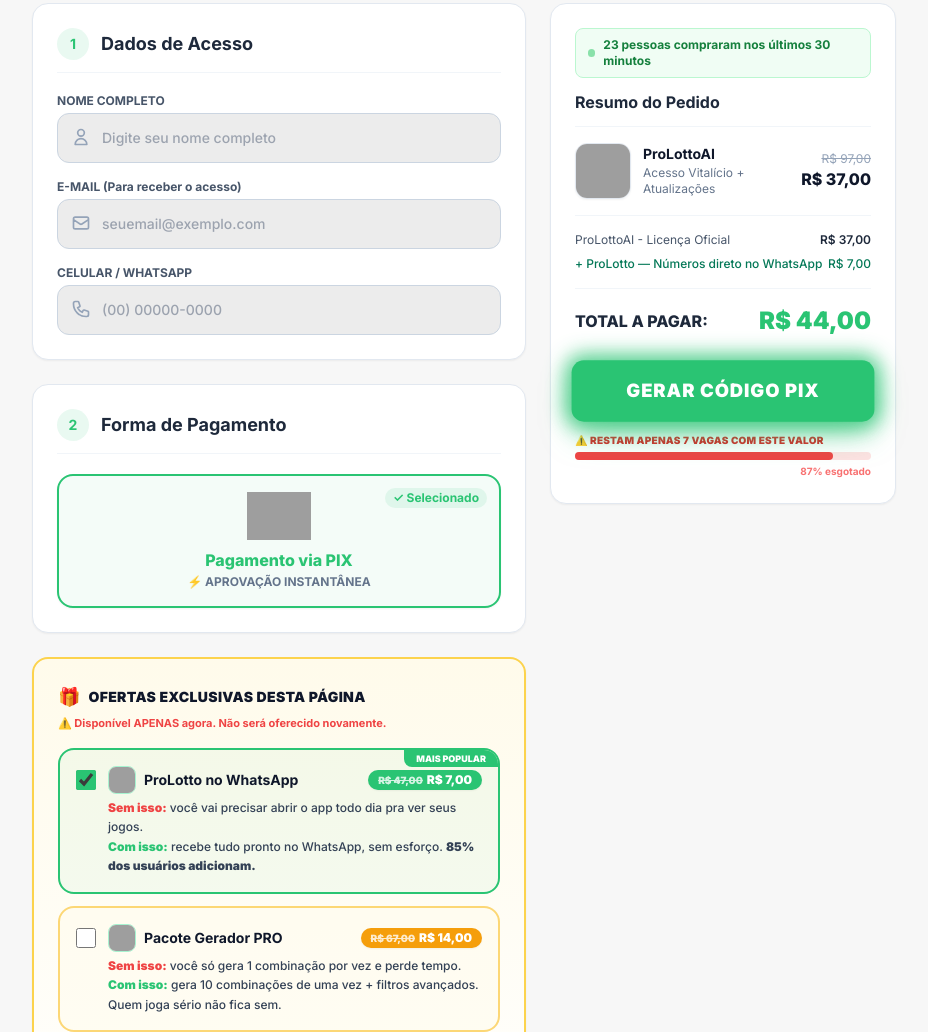
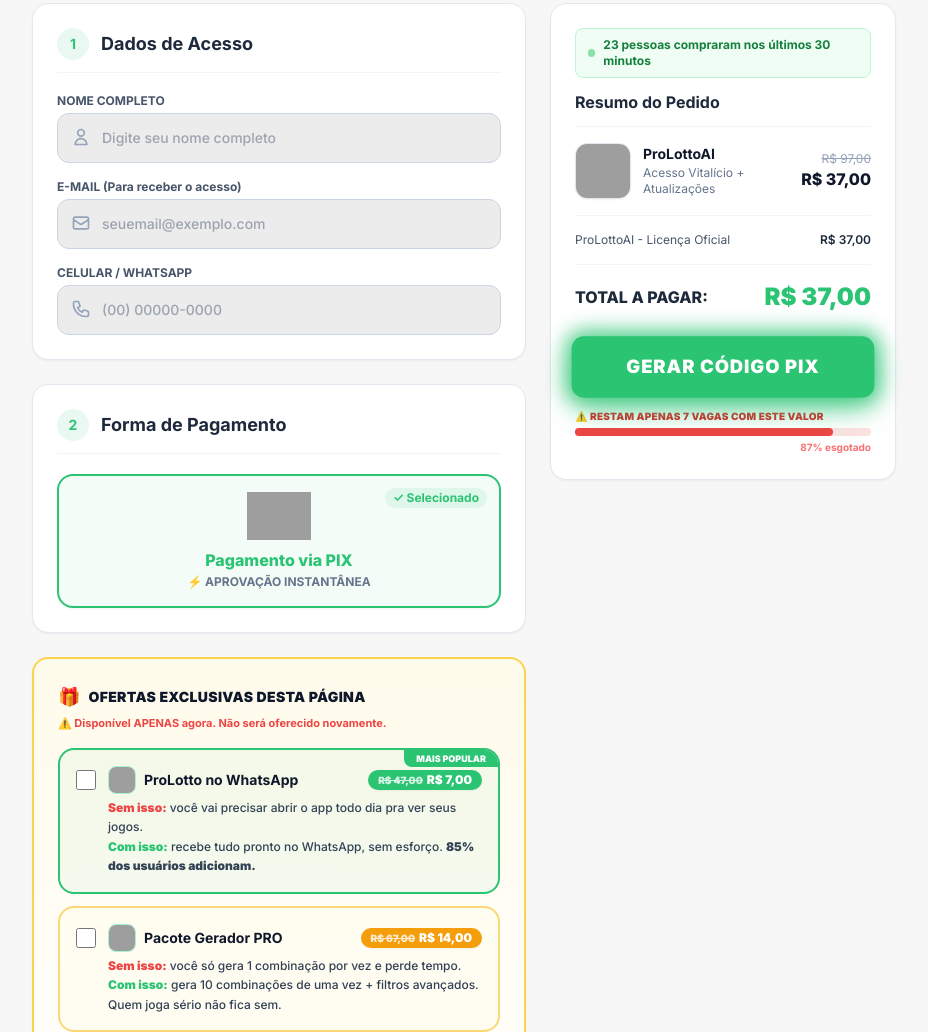
Before and after one commit to joaogames64-prog/prolotto-funnel, a website: page checkout.html in a window 1280 px wide. Shown: the part 766-1798 px from the top of the page, without its empty margins (176-1104 px from the left). Drawn offline with nearby package versions, Linux system fonts and the light colour scheme; grey boxes are pictures that could not be loaded.

Commit message:
fix: remove pre-check do bump1 para manter preço inicial em R7

```diff
--- a/checkout.html
+++ b/checkout.html
@@ -201,7 +201,6 @@
                 <input
                   type="checkbox"
                   id="bump-1"
-                  checked
                   onchange="updateTotal()"
                   class="mt-1 w-5 h-5 accent-[#2ac473] rounded cursor-pointer flex-shrink-0"
                 />
@@ -592,9 +591,6 @@
       document.getElementById('total-price-display').innerText = `R$ ${total.toFixed(2).replace('.', ',')}`;
     }
 
-    // Initialize total on page load (bump-1 is pre-checked)
-    setTimeout(() => updateTotal(), 0);
-
     // Main PIX Generation Function (called directly by button onclick)
     async function gerarPix() {
       const name = (document.getElementById('input-name').value || '').trim();
```
